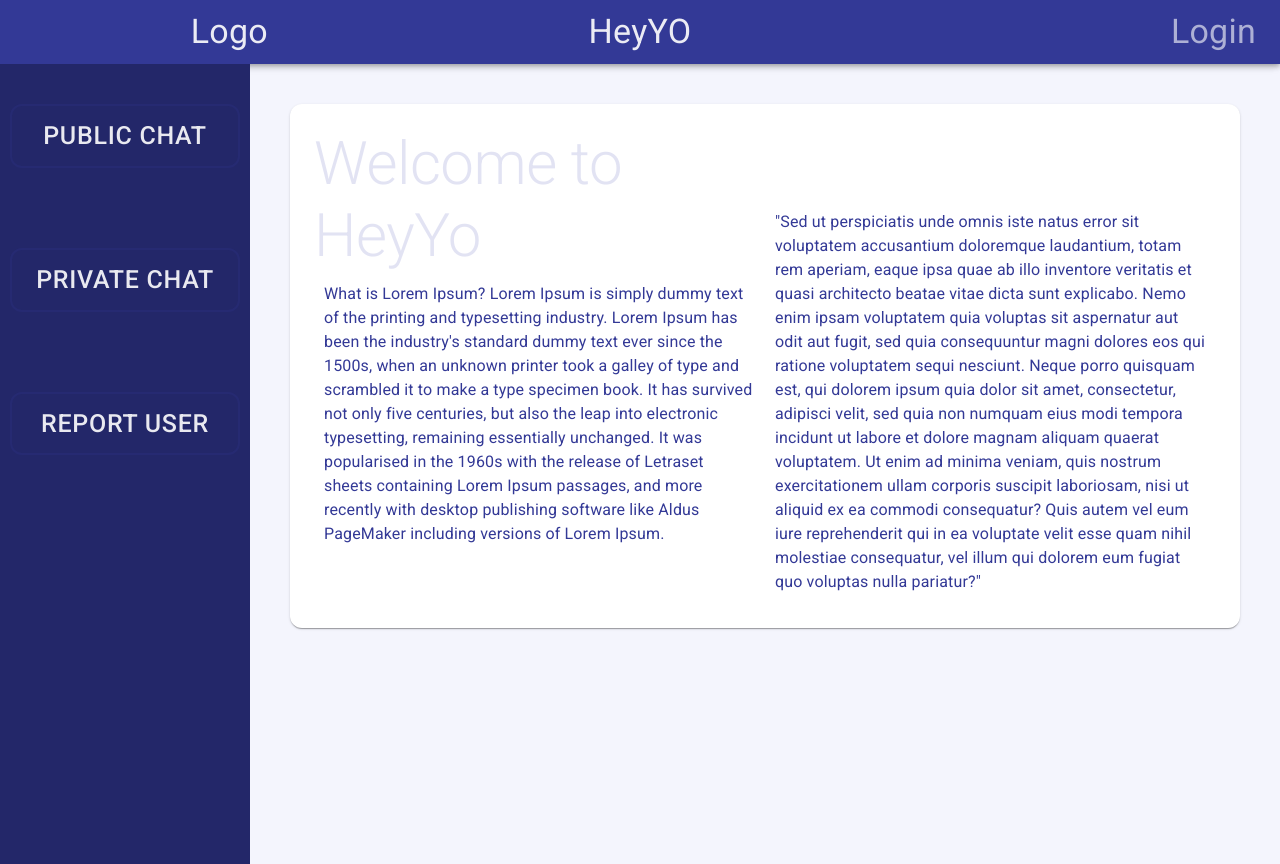
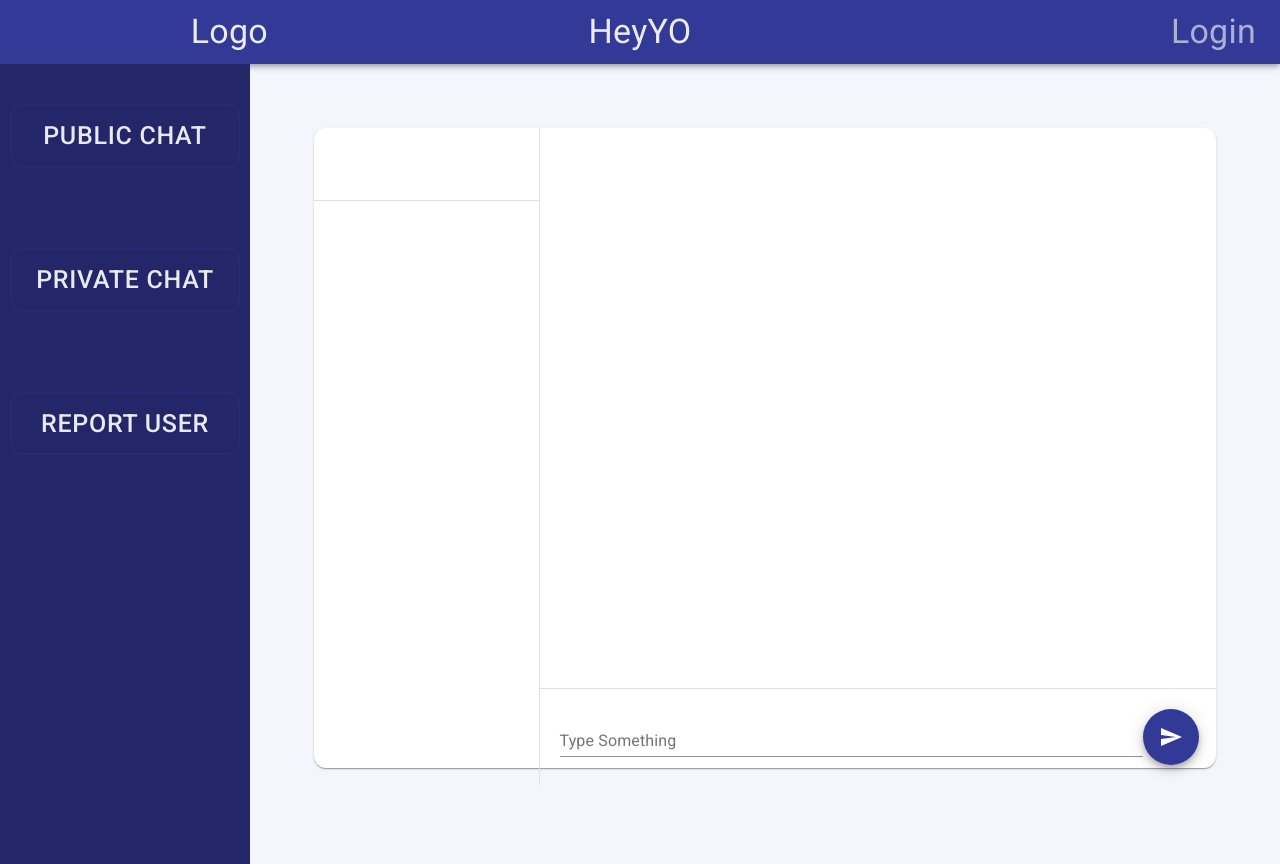
Before and after one commit to LapadatGabriel99/HeyYoFrontend, a React (Create React App) app: page /userHub in a window 1280 px wide. Built offline with nearby package versions, Linux system fonts and the light colour scheme.

Commit message:
Created the UI skeleton for the main public chat page.

```diff
--- a/src/components/chat/Chat.js
+++ b/src/components/chat/Chat.js
@@ -1,11 +1,81 @@
 import React from 'react'
+import { makeStyles } from '@material-ui/core/styles'
+import Paper from '@material-ui/core/Paper'
+import Grid from '@material-ui/core/Grid'
+import Divider from '@material-ui/core/Divider'
+import TextField from '@material-ui/core/TextField'
+import Typography from '@material-ui/core/Typography'
+import List from '@material-ui/core/List'
+import ListItem from '@material-ui/core/ListItem'
+import ListItemIcon from '@material-ui/core/ListItemIcon'
+import ListItemText from '@material-ui/core/ListItemText'
+import Avatar from '@material-ui/core/Avatar'
+import Fab from '@material-ui/core/Fab'
+import SendIcon from '@material-ui/icons/Send'
+import { ListItemAvatar } from '@material-ui/core'
+
+const useStyles = makeStyles(theme => ({
+    table: {
+        minWidth: 650,
+    },
+    chatSection: {
+        width: '100%',
+        height: '80vh'
+    },
+    chatSectionSelf:{
+        minHeight: 72
+    },
+    headBG: {
+        backgroundColor: '#e0e0e0'
+    },
+    borderRight500: {
+        borderRight: '1px solid #e0e0e0'
+    },
+    messageArea: {
+        height: '70vh',
+        overflowY: 'auto'
+    },
+    pageContent: {
+        margin: theme.spacing(5),
+        padding: theme.spacing(3)
+    },
+    rightMessageArea: {
+        marginRight: 0,
+    }
+}))
 
 const Chat = (props) => {
+    const classes = useStyles();
+
     return (
-        <div>
+        <div className={classes.pageContent}>
+          <Grid container component={Paper} className={classes.chatSection}>
+              <Grid item xs={3} className={classes.borderRight500}>
+                  <List className={classes.chatSectionSelf}>
 
+                  </List>
+                  <Divider />
+                  <List>
+
+                  </List>
+              </Grid>
+              <Grid item xs={9}>
+                  <List className={classes.messageArea}>
+
+                  </List>
+                  <Divider />
+                  <Grid container style={{padding: '20px'}}>
+                      <Grid item xs={11}>
+                          <TextField id="outlined-basic-email" label="Type Something" fullWidth />
+                      </Grid>
+                      <Grid item xs={1} align="right">
+                          <Fab color="primary" aria-label="add"><SendIcon /></Fab>
+                      </Grid>
+                  </Grid>
+              </Grid>
+          </Grid>
         </div>
-    )
+    );
 }
 
 export default Chat
--- a/src/components/chat/Connect.js
+++ b/src/components/chat/Connect.js
@@ -1,10 +1,43 @@
+import { Button, Grid, makeStyles, Typography } from '@material-ui/core'
 import React from 'react'
 
+const useStyles = makeStyles(theme => ({
+    joinBtn: {
+
+    },
+    title: {
+        color: theme.palette.primary.main,
+        marginBottom: 50
+    }
+}))
+
 const Connect = (props) => {
+    const classes = useStyles()
+
+    const { chatName } = props
+
+    const onJoinButtonClick = e => {
+
+
+    }
+
     return (
-        <div>
-
-        </div>
+        <Grid container>
+           <Grid align='center'>
+                <Typography variant='h3'
+                            className={classes.title}>
+                    {chatName}
+                </Typography>
+                <Button variant='contained'
+                        fullWidth
+                        className={classes.joinBtn}
+                        color='secondary'
+                        size='large'
+                        onClick={() => onJoinButtonClick()}>
+                    Join
+                </Button>
+           </Grid>
+        </Grid>
     )
 }
 
--- a/src/components/user/UserHub.js
+++ b/src/components/user/UserHub.js
@@ -1,17 +1,27 @@
 import { makeStyles, Paper } from '@material-ui/core'
 import React from 'react'
+import Chat from '../chat/Chat'
+import Connect from '../chat/Connect'
 import HomePage from './HomePage'
 import SideMenu from './SideMenu'
 
 const useStyles = makeStyles(theme => ({
     hubMain: {
         paddingLeft: '250px',
-        width:' 100%'
+        width: '100%'
     },
-    pageContent: {
+    homePageContent: {
         margin: theme.spacing(5),
-        padding: theme.spacing(3)
-    }
+        padding: theme.spacing(3),
+        height: '85vh'
+    },
+    publicChatPageContent: {
+        margin: '100px auto',
+        paddingTop: 100,
+        paddingLeft: 160,
+        width: 570,
+        height: 360
+    },
 }))
 
 const UserHub = (props) => {
@@ -21,9 +31,13 @@ const UserHub = (props) => {
         <React.Fragment>
             <SideMenu {...props}/>
             <div className={classes.hubMain}>
-                <Paper className={classes.pageContent}>
+                {/*<Paper className={classes.homePageContent}>
                     <HomePage/>
-                </Paper>
+                </Paper>*/}
+                {/*<Paper className={classes.publicChatPageContent}>
+                    <Connect chatName='Public Chat'/>
+                </Paper>*/}
+                <Chat/>
             </div>
         </React.Fragment>
     )
```
Also changed, not shown: src/components/mocks/ChatMock.js (+25 -17 lines).
